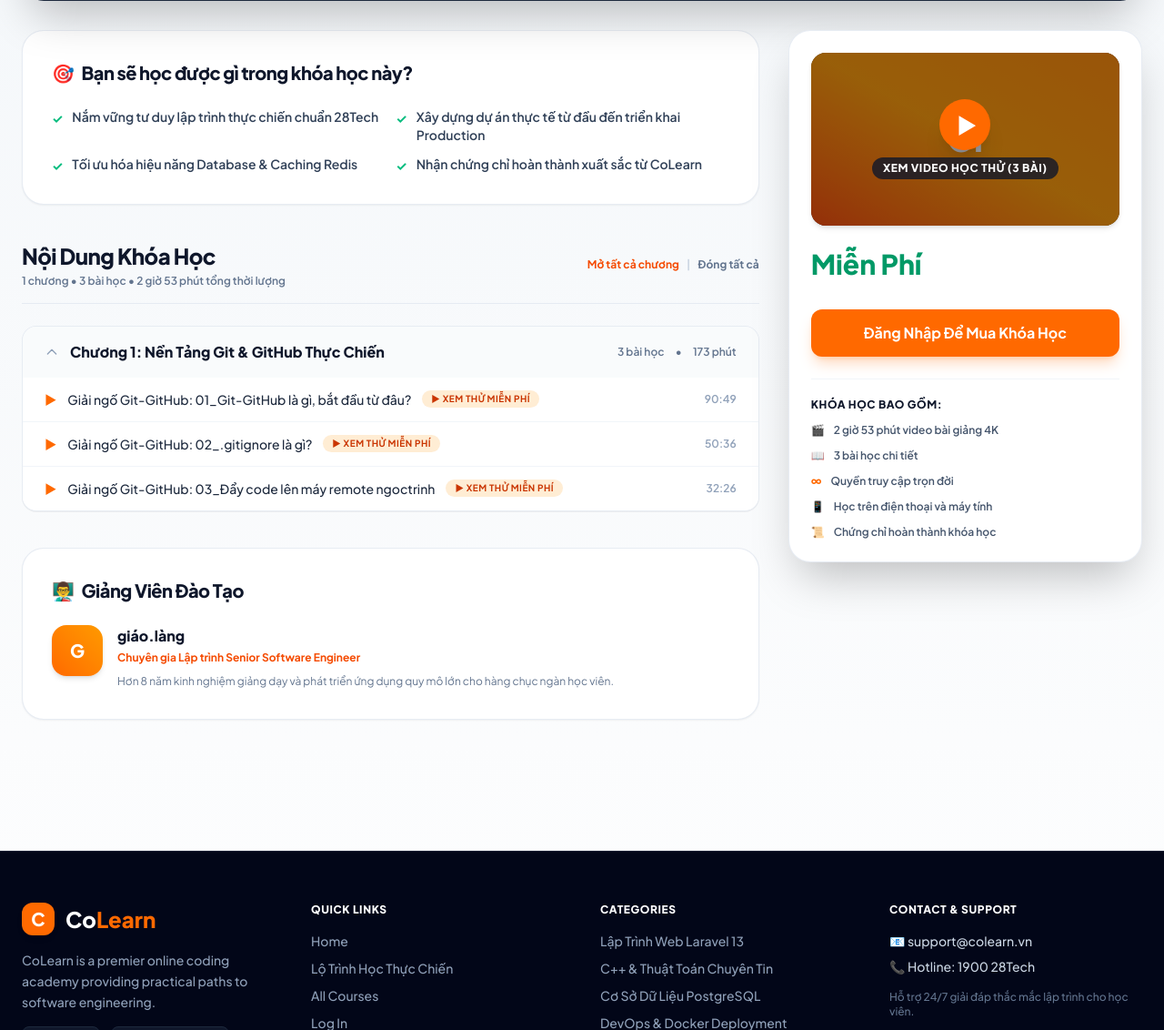
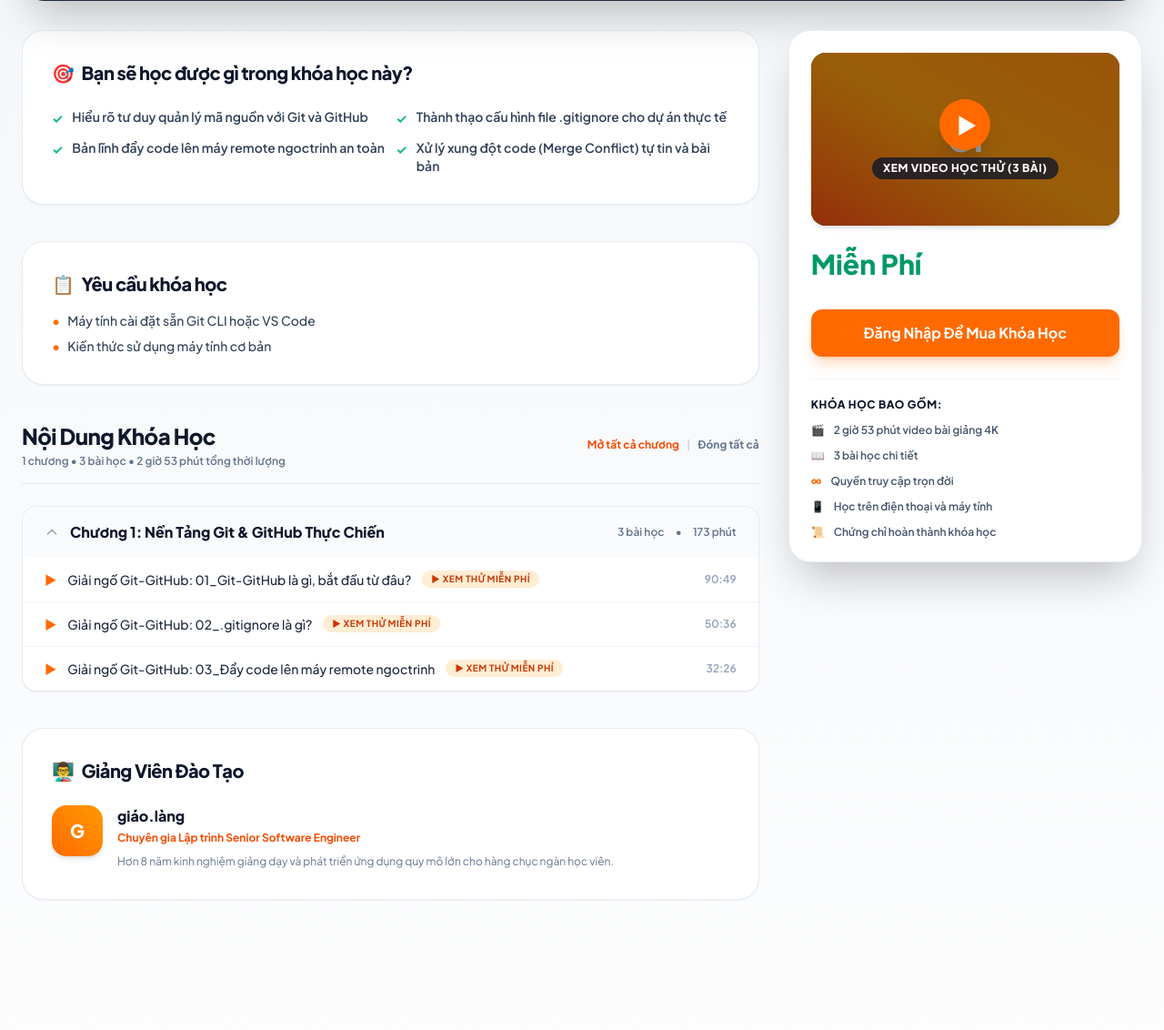
Before and after one commit to pd-phuc/CoLearn, a Laravel app: page /courses/giai-ngo-git-github in a window 1280 px wide. Shown: the part 360-1492 px from the top of the page at 91% size. Run offline with Laravel 12, Linux system fonts and the light colour scheme; data comes from the database, SQL or seed files in the repository; style sheets or scripts are compiled from the project's sources; parts of the project's set-up code (start-up, migrations or seed data) failed here and were passed over.

Commit message:
feat(course): add dynamic learning_outcomes and requirements columns to courses schema and views

```diff
--- a/app/Models/Course.php
+++ b/app/Models/Course.php
@@ -10,7 +10,7 @@
 use Illuminate\Database\Eloquent\Relations\BelongsTo;
 use Illuminate\Database\Eloquent\Relations\HasMany;
 
-#[Fillable(['teacher_id', 'category_id', 'title', 'slug', 'description', 'price', 'discount_price', 'thumbnail', 'status', 'level'])]
+#[Fillable(['teacher_id', 'category_id', 'title', 'slug', 'description', 'learning_outcomes', 'requirements', 'price', 'discount_price', 'thumbnail', 'status', 'level'])]
 class Course extends Model
 {
     /** @use HasFactory<CourseFactory> */
@@ -21,6 +21,8 @@
         return [
             'price' => 'integer',
             'discount_price' => 'integer',
+            'learning_outcomes' => 'array',
+            'requirements' => 'array',
         ];
     }
 
--- a/resources/views/courses/show.blade.php
+++ b/resources/views/courses/show.blade.php
@@ -13,30 +13,40 @@
         <main class="lg:col-span-8 space-y-10">
 
             <!-- What You'll Learn Box (card-fcode) -->
+            @if(is_array($course->learning_outcomes) && count($course->learning_outcomes) > 0)
                 <div class="bg-white rounded-3xl border border-slate-200/80 p-8 shadow-xs space-y-4">
                     <h2 class="text-xl font-black text-slate-900 tracking-tight flex items-center gap-2">
                         <span class="text-orange-500">🎯</span>
                         <span>Bạn sẽ học được gì trong khóa học này?</span>
                     </h2>
                     <div class="grid grid-cols-1 sm:grid-cols-2 gap-3 text-sm font-semibold text-slate-700 pt-2">
+                        @foreach($course->learning_outcomes as $outcome)
                             <div class="flex items-start gap-2.5">
                                 <span class="text-emerald-500 font-bold mt-0.5">✓</span>
-                        <span>Nắm vững tư duy lập trình thực chiến chuẩn 28Tech</span>
+                                <span>{{ $outcome }}</span>
                             </div>
-                    <div class="flex items-start gap-2.5">
-                        <span class="text-emerald-500 font-bold mt-0.5">✓</span>
-                        <span>Xây dựng dự án thực tế từ đầu đến triển khai Production</span>
-                    </div>
-                    <div class="flex items-start gap-2.5">
-                        <span class="text-emerald-500 font-bold mt-0.5">✓</span>
-                        <span>Tối ưu hóa hiệu năng Database & Caching Redis</span>
-                    </div>
-                    <div class="flex items-start gap-2.5">
-                        <span class="text-emerald-500 font-bold mt-0.5">✓</span>
-                        <span>Nhận chứng chỉ hoàn thành xuất sắc từ CoLearn</span>
+                        @endforeach
                     </div>
                 </div>
+            @endif
+
+            <!-- Requirements Box -->
+            @if(is_array($course->requirements) && count($course->requirements) > 0)
+                <div class="bg-white rounded-3xl border border-slate-200/80 p-8 shadow-xs space-y-3">
+                    <h2 class="text-xl font-black text-slate-900 tracking-tight flex items-center gap-2">
+                        <span class="text-orange-500">📋</span>
+                        <span>Yêu cầu khóa học</span>
+                    </h2>
+                    <ul class="space-y-2 text-sm font-medium text-slate-700 pt-1">
+                        @foreach($course->requirements as $req)
+                            <div class="flex items-center gap-2">
+                                <span class="text-orange-500 font-bold">&bull;</span>
+                                <span>{{ $req }}</span>
                             </div>
+                        @endforeach
+                    </ul>
+                </div>
+            @endif
 
             <!-- Curriculum Accordion Component -->
             @include('courses.partials.curriculum-accordion')
```
Also changed, not shown: database/seeders/CourseSeeder.php (+23 -1 lines), database/migrations/2026_08_08_170700_add_learning_outcomes_to_courses_table.php (added). Lines whose indentation alone changed are shown as unchanged.
